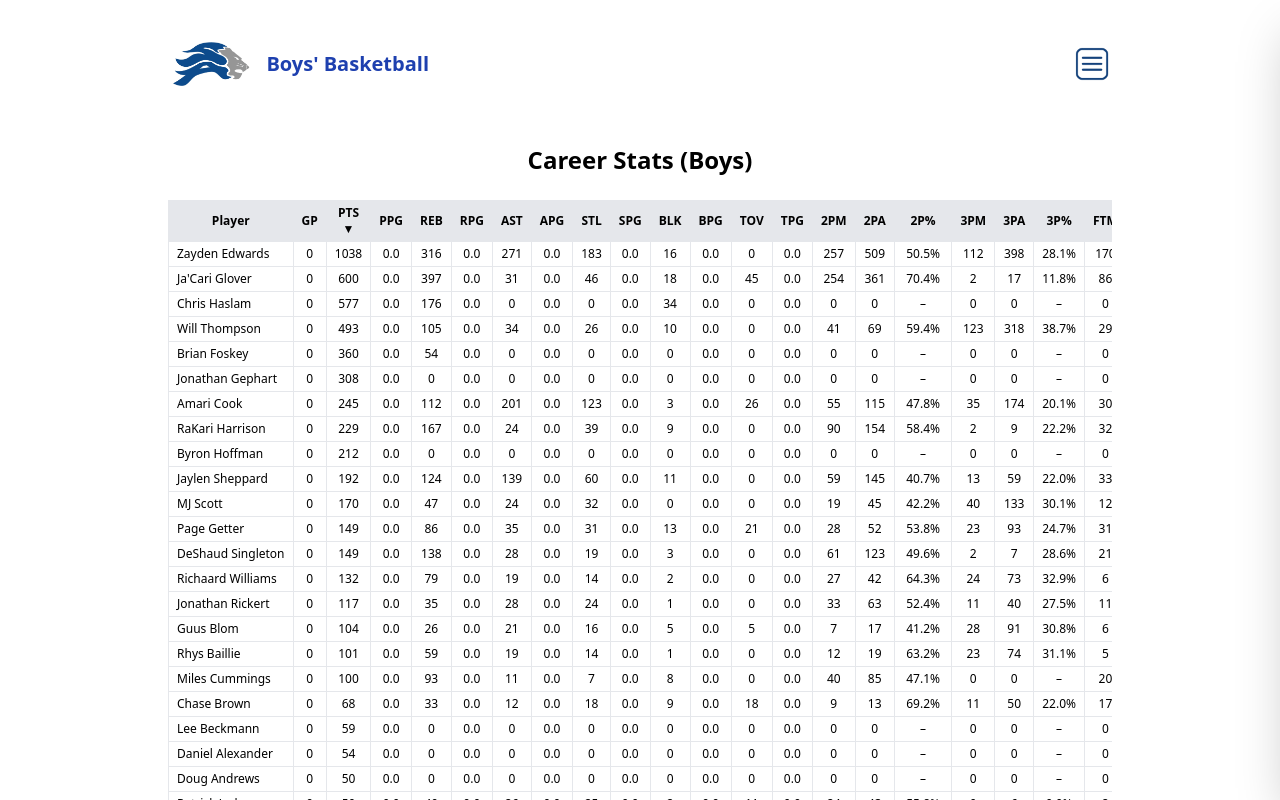
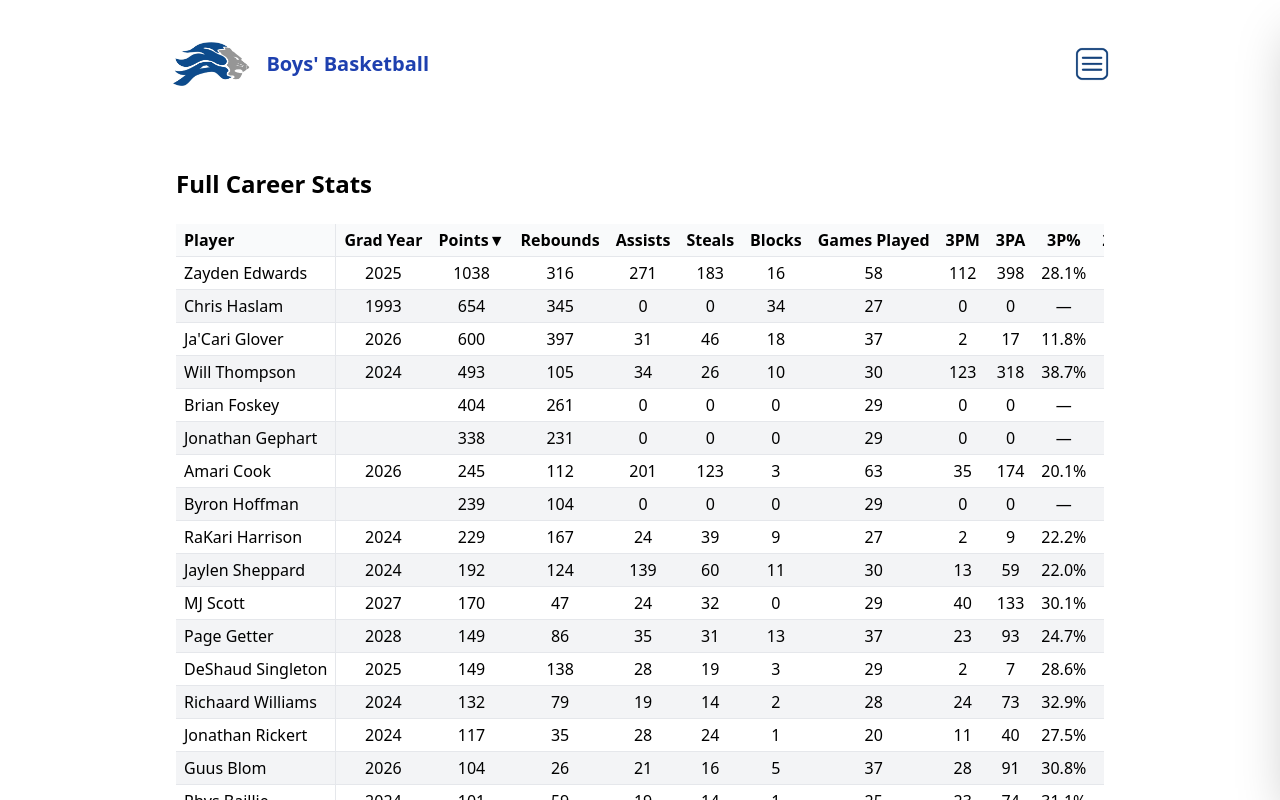
Before and after one commit to newonda1/st-andrews-basketball, a React (Vite) app: page /athletics/boys/basketball/records/career in a window 1280 px wide. Shown: the top 800 px of the page. Built offline with nearby package versions, Linux system fonts and the light colour scheme.

Commit message:
Update FullCareerStats.jsx

```diff
--- a/src/boys/basketball/pages/FullCareerStats.jsx
+++ b/src/boys/basketball/pages/FullCareerStats.jsx
@@ -1,262 +1,247 @@
-import React, { useEffect, useState } from "react";
+import React, { useEffect, useMemo, useState } from "react";
 
 function FullCareerStats() {
-  const [playerStats, setPlayerStats] = useState([]);
-  const [players, setPlayers] = useState([]);
-  const [careerTotals, setCareerTotals] = useState([]);
-  const [sortConfig, setSortConfig] = useState({
-    key: "Points",
-    direction: "desc",
-  });
+  const [careerStats, setCareerStats] = useState([]);
+  const [sortField, setSortField] = useState("Points"); // Default sort
+  const [sortDirection, setSortDirection] = useState("desc"); // desc = highest first
+  const [error, setError] = useState("");
 
   useEffect(() => {
-    Promise.all([
-      fetch("/data/boys/basketball/playergamestats.json").then((res) =>
-        res.json()
-      ),
-      fetch("/data/boys/basketball/players.json").then((res) => res.json()),
-    ])
-      .then(([playerStatsData, playersData]) => {
-        setPlayerStats(playerStatsData);
-        setPlayers(playersData);
-      })
-      .catch((err) => console.error("Failed to load data:", err));
-  }, []);
+    async function fetchData() {
+      try {
+        setError("");
 
-  useEffect(() => {
-    if (playerStats.length && players.length) {
-      const careerMap = {};
+        const statsPath = "/data/boys/basketball/playergamestats.json";
+        const playersPath = "/data/boys/basketball/players.json";
+        const adjustmentsPath = "/data/boys/basketball/adjustments.json";
 
-      playerStats.forEach((game) => {
-        const id = game.PlayerID;
+        // adjustments.json might not exist yet; handle gracefully
+        const [statsRes, playersRes, adjustmentsRes] = await Promise.all([
+          fetch(statsPath),
+          fetch(playersPath),
+          fetch(adjustmentsPath).catch(() => null),
+        ]);
 
-        if (!careerMap[id]) {
-          careerMap[id] = {
-            PlayerID: id,
-            GamesPlayed: 0,
+        if (!statsRes.ok) throw new Error(`Failed to load ${statsPath} (HTTP ${statsRes.status})`);
+        if (!playersRes.ok) throw new Error(`Failed to load ${playersPath} (HTTP ${playersRes.status})`);
+
+        const statsData = await statsRes.json();
+        const playersData = await playersRes.json();
+
+        let adjustmentsData = [];
+        if (adjustmentsRes && adjustmentsRes.ok) {
+          adjustmentsData = await adjustmentsRes.json();
+        }
+
+        const combinedStats = [
+          ...(Array.isArray(statsData) ? statsData : []),
+          ...(Array.isArray(adjustmentsData) ? adjustmentsData : []),
+        ];
+
+        const playerTotals = {};
+
+        for (const stat of combinedStats) {
+          const playerId = Number(stat.PlayerID);
+          if (!Number.isFinite(playerId)) continue;
+
+          if (!playerTotals[playerId]) {
+            playerTotals[playerId] = {
+              PlayerID: playerId,
               Points: 0,
               Rebounds: 0,
               Assists: 0,
               Steals: 0,
               Blocks: 0,
-            Turnovers: 0,
+              GamesPlayed: 0,
+              ThreePM: 0,
+              ThreePA: 0,
               TwoPM: 0,
               TwoPA: 0,
-            ThreePM: 0,
-            ThreePA: 0,
               FTM: 0,
               FTA: 0,
             };
           }
 
-        const entry = careerMap[id];
+          // accumulate (coerce to number, default 0)
+          playerTotals[playerId].Points += Number(stat.Points) || 0;
+          playerTotals[playerId].Rebounds += Number(stat.Rebounds) || 0;
+          playerTotals[playerId].Assists += Number(stat.Assists) || 0;
+          playerTotals[playerId].Steals += Number(stat.Steals) || 0;
+          playerTotals[playerId].Blocks += Number(stat.Blocks) || 0;
 
-        if (game.MinutesPlayed != null && game.MinutesPlayed > 0) {
-          entry.GamesPlayed += 1;
+          playerTotals[playerId].ThreePM += Number(stat.ThreePM) || 0;
+          playerTotals[playerId].ThreePA += Number(stat.ThreePA) || 0;
+          playerTotals[playerId].TwoPM += Number(stat.TwoPM) || 0;
+          playerTotals[playerId].TwoPA += Number(stat.TwoPA) || 0;
+          playerTotals[playerId].FTM += Number(stat.FTM) || 0;
+          playerTotals[playerId].FTA += Number(stat.FTA) || 0;
+
+          // Count as a game row if it has a GameID (stats file does) OR if adjustments is a game-level row
+          // This keeps your old behavior: every row contributes +1 game played.
+          playerTotals[playerId].GamesPlayed += 1;
         }
 
-        entry.Points += game.Points || 0;
-        entry.Rebounds += game.Rebounds || 0;
-        entry.Assists += game.Assists || 0;
-        entry.Steals += game.Steals || 0;
-        entry.Blocks += game.Blocks || 0;
-        entry.Turnovers += game.Turnovers || 0;
-        entry.TwoPM += game.TwoPM || 0;
-        entry.TwoPA += game.TwoPA || 0;
-        entry.ThreePM += game.ThreePM || 0;
-        entry.ThreePA += game.ThreePA || 0;
-        entry.FTM += game.FTM || 0;
-        entry.FTA += game.FTA || 0;
-      });
+        const fullCareerStats = Object.values(playerTotals).map((player) => {
+          const playerInfo = (playersData || []).find(
+            (p) => Number(p.PlayerID) === Number(player.PlayerID)
+          );
 
-      const merged = Object.values(careerMap).map((totals) => {
-        const player = players.find((p) => p.PlayerID === totals.PlayerID);
-        const gamesPlayed = totals.GamesPlayed || 0;
-
-        const twoPtPct =
-          totals.TwoPA > 0 ? (totals.TwoPM / totals.TwoPA) * 100 : null;
-        const threePtPct =
-          totals.ThreePA > 0 ? (totals.ThreePM / totals.ThreePA) * 100 : null;
-        const ftPct =
-          totals.FTA > 0 ? (totals.FTM / totals.FTA) * 100 : null;
+          const threeP = player.ThreePA > 0 ? (player.ThreePM / player.ThreePA) * 100 : 0;
+          const twoP = player.TwoPA > 0 ? (player.TwoPM / player.TwoPA) * 100 : 0;
+          const ftP = player.FTA > 0 ? (player.FTM / player.FTA) * 100 : 0;
 
           return {
-          ...totals,
-          Name: player ? `${player.FirstName} ${player.LastName}` : "Unknown",
-          TwoPtPct: twoPtPct,
-          ThreePtPct: threePtPct,
-          FTPct: ftPct,
-          PPG: gamesPlayed > 0 ? totals.Points / gamesPlayed : 0,
-          RPG: gamesPlayed > 0 ? totals.Rebounds / gamesPlayed : 0,
-          APG: gamesPlayed > 0 ? totals.Assists / gamesPlayed : 0,
-          SPG: gamesPlayed > 0 ? totals.Steals / gamesPlayed : 0,
-          BPG: gamesPlayed > 0 ? totals.Blocks / gamesPlayed : 0,
-          TPG: gamesPlayed > 0 ? totals.Turnovers / gamesPlayed : 0,
+            ...player,
+            Name: playerInfo ? `${playerInfo.FirstName} ${playerInfo.LastName}` : "Unknown Player",
+            GradYear: playerInfo ? playerInfo.GradYear : "Unknown",
+            ThreePPercentage: threeP,
+            TwoPPercentage: twoP,
+            FTPercentage: ftP,
           };
         });
 
-      setCareerTotals(merged);
+        setCareerStats(fullCareerStats);
+      } catch (e) {
+        setError(String(e?.message || e));
       }
-  }, [playerStats, players]);
-
-  const sortData = (data) => {
-    const sorted = [...data];
-    sorted.sort((a, b) => {
-      const { key, direction } = sortConfig;
-      let valA = a[key];
-      let valB = b[key];
-
-      if (valA == null) valA = -Infinity;
-      if (valB == null) valB = -Infinity;
-
-      if (typeof valA === "string") {
-        valA = valA.toLowerCase();
-        valB = valB.toLowerCase();
     }
 
-      if (valA < valB) return direction === "asc" ? -1 : 1;
-      if (valA > valB) return direction === "asc" ? 1 : -1;
-      return 0;
+    fetchData();
+  }, []);
+
+  // Sorting
+  const sortedStats = useMemo(() => {
+    return [...careerStats].sort((a, b) => {
+      const av = a?.[sortField] ?? 0;
+      const bv = b?.[sortField] ?? 0;
+
+      if (sortDirection === "asc") return (Number(av) || 0) - (Number(bv) || 0);
+      return (Number(bv) || 0) - (Number(av) || 0);
     });
-    return sorted;
+  }, [careerStats, sortField, sortDirection]);
+
+  const handleSort = (field) => {
+    if (field === sortField) {
+      setSortDirection(sortDirection === "asc" ? "desc" : "asc");
+    } else {
+      setSortField(field);
+      setSortDirection("desc");
+    }
   };
 
-  const handleSort = (key) => {
-    setSortConfig((prev) => ({
-      key,
-      direction: prev.key === key && prev.direction === "desc" ? "asc" : "desc",
-    }));
-  };
+  return (
+    <div className="p-6">
+      <h1 className="text-2xl font-bold mb-6">Full Career Stats</h1>
 
-  const getSortIndicator = (key) => {
-    if (sortConfig.key !== key) return "";
-    return sortConfig.direction === "asc" ? "▲" : "▼";
-  };
-
-  const formatNumber = (value, decimals = 1) =>
-    value != null ? value.toFixed(decimals) : "–";
-
-  const sortedTotals = sortData(careerTotals);
-
-  return (
-    <div className="space-y-6 px-4">
-      <h1 className="text-2xl font-bold text-center">Career Stats (Boys)</h1>
+      {error && (
+        <div className="mb-4 p-3 rounded bg-red-50 text-red-700 border border-red-200 whitespace-pre-wrap">
+          {error}
+        </div>
+      )}
 
       <div className="overflow-x-auto">
-        <table className="min-w-full table-auto text-xs border text-center">
-          <thead className="bg-gray-200 font-bold">
-            <tr>
-              <th className="border px-2 py-1">Player</th>
-              <th
-                className="border px-2 py-1 cursor-pointer"
-                onClick={() => handleSort("GamesPlayed")}
-              >
-                GP {getSortIndicator("GamesPlayed")}
+        <table className="w-full text-sm md:text-base table-auto whitespace-nowrap">
+          <thead>
+            <tr className="bg-gray-50">
+              {/* Sticky column: give it a real background and a z-index so it stays clean */}
+              <th className="sticky left-0 z-20 bg-gray-50 px-2 py-1 text-left border-r">
+                Player
               </th>
-              <th
-                className="border px-2 py-1 cursor-pointer"
-                onClick={() => handleSort("Points")}
-              >
-                PTS {getSortIndicator("Points")}
+
+              <th className="px-2 py-1 cursor-pointer" onClick={() => handleSort("GradYear")}>
+                Grad Year{sortField === "GradYear" && (sortDirection === "asc" ? "▲" : "▼")}
               </th>
-              <th
-                className="border px-2 py-1 cursor-pointer"
-                onClick={() => handleSort("PPG")}
-              >
-                PPG {getSortIndicator("PPG")}
+
+              <th className="px-2 py-1 cursor-pointer" onClick={() => handleSort("Points")}>
+                Points{sortField === "Points" && (sortDirection === "asc" ? "▲" : "▼")}
               </th>
-              <th
-                className="border px-2 py-1 cursor-pointer"
-                onClick={() => handleSort("Rebounds")}
-              >
-                REB {getSortIndicator("Rebounds")}
+
+              <th className="px-2 py-1 cursor-pointer" onClick={() => handleSort("Rebounds")}>
+                Rebounds{sortField === "Rebounds" && (sortDirection === "asc" ? "▲" : "▼")}
               </th>
-              <th
-                className="border px-2 py-1 cursor-pointer"
-                onClick={() => handleSort("RPG")}
-              >
-                RPG {getSortIndicator("RPG")}
+
+              <th className="px-2 py-1 cursor-pointer" onClick={() => handleSort("Assists")}>
+                Assists{sortField === "Assists" && (sortDirection === "asc" ? "▲" : "▼")}
               </th>
-              <th
-                className="border px-2 py-1 cursor-pointer"
-                onClick={() => handleSort("Assists")}
-              >
-                AST {getSortIndicator("Assists")}
+
+              <th className="px-2 py-1 cursor-pointer" onClick={() => handleSort("Steals")}>
+                Steals{sortField === "Steals" && (sortDirection === "asc" ? "▲" : "▼")}
               </th>
-              <th
-                className="border px-2 py-1 cursor-pointer"
-                onClick={() => handleSort("APG")}
-              >
-                APG {getSortIndicator("APG")}
+
+              <th className="px-2 py-1 cursor-pointer" onClick={() => handleSort("Blocks")}>
+                Blocks{sortField === "Blocks" && (sortDirection === "asc" ? "▲" : "▼")}
               </th>
-              <th className="border px-2 py-1">STL</th>
-              <th className="border px-2 py-1">SPG</th>
-              <th className="border px-2 py-1">BLK</th>
-              <th className="border px-2 py-1">BPG</th>
-              <th className="border px-2 py-1">TOV</th>
-              <th className="border px-2 py-1">TPG</th>
-              <th className="border px-2 py-1">2PM</th>
-              <th className="border px-2 py-1">2PA</th>
-              <th className="border px-2 py-1">2P%</th>
-              <th className="border px-2 py-1">3PM</th>
-              <th className="border px-2 py-1">3PA</th>
-              <th className="border px-2 py-1">3P%</th>
-              <th className="border px-2 py-1">FTM</th>
-              <th className="border px-2 py-1">FTA</th>
-              <th className="border px-2 py-1">FT%</th>
+
+              <th className="px-2 py-1 cursor-pointer" onClick={() => handleSort("GamesPlayed")}>
+                Games Played{sortField === "GamesPlayed" && (sortDirection === "asc" ? "▲" : "▼")}
+              </th>
+
+              <th className="px-2 py-1 cursor-pointer" onClick={() => handleSort("ThreePM")}>
+                3PM{sortField === "ThreePM" && (sortDirection === "asc" ? "▲" : "▼")}
+              </th>
+
+              <th className="px-2 py-1 cursor-pointer" onClick={() => handleSort("ThreePA")}>
+                3PA{sortField === "ThreePA" && (sortDirection === "asc" ? "▲" : "▼")}
+              </th>
+
+              <th className="px-2 py-1 cursor-pointer" onClick={() => handleSort("ThreePPercentage")}>
+                3P%{sortField === "ThreePPercentage" && (sortDirection === "asc" ? "▲" : "▼")}
+              </th>
+
+              <th className="px-2 py-1 cursor-pointer" onClick={() => handleSort("TwoPM")}>
+                2PM{sortField === "TwoPM" && (sortDirection === "asc" ? "▲" : "▼")}
+              </th>
+
+              <th className="px-2 py-1 cursor-pointer" onClick={() => handleSort("TwoPA")}>
+                2PA{sortField === "TwoPA" && (sortDirection === "asc" ? "▲" : "▼")}
+              </th>
+
+              <th className="px-2 py-1 cursor-pointer" onClick={() => handleSort("TwoPPercentage")}>
+                2P%{sortField === "TwoPPercentage" && (sortDirection === "asc" ? "▲" : "▼")}
+              </th>
+
+              <th className="px-2 py-1 cursor-pointer" onClick={() => handleSort("FTM")}>
+                FTM{sortField === "FTM" && (sortDirection === "asc" ? "▲" : "▼")}
+              </th>
+
+              <th className="px-2 py-1 cursor-pointer" onClick={() => handleSort("FTA")}>
+                FTA{sortField === "FTA" && (sortDirection === "asc" ? "▲" : "▼")}
+              </th>
+
+              <th className="px-2 py-1 cursor-pointer" onClick={() => handleSort("FTPercentage")}>
+                FT%{sortField === "FTPercentage" && (sortDirection === "asc" ? "▲" : "▼")}
+              </th>
             </tr>
           </thead>
+
           <tbody>
-            {sortedTotals.map((player) => (
-              <tr key={player.PlayerID}>
-                <td className="border px-2 py-1 whitespace-nowrap text-left">
+            {sortedStats.map((player, index) => (
+              <tr key={index} className="border-t odd:bg-white even:bg-gray-100">
+                <td className="sticky left-0 z-10 px-2 py-1 bg-inherit border-r font-medium">
                   {player.Name}
                 </td>
-                <td className="border px-2 py-1">{player.GamesPlayed}</td>
-                <td className="border px-2 py-1">{player.Points}</td>
-                <td className="border px-2 py-1">
-                  {formatNumber(player.PPG)}
+
+                <td className="px-2 py-1 text-center">{player.GradYear}</td>
+                <td className="px-2 py-1 text-center">{player.Points}</td>
+                <td className="px-2 py-1 text-center">{player.Rebounds}</td>
+                <td className="px-2 py-1 text-center">{player.Assists}</td>
+                <td className="px-2 py-1 text-center">{player.Steals}</td>
+                <td className="px-2 py-1 text-center">{player.Blocks}</td>
+                <td className="px-2 py-1 text-center">{player.GamesPlayed}</td>
+                <td className="px-2 py-1 text-center">{player.ThreePM}</td>
+                <td className="px-2 py-1 text-center">{player.ThreePA}</td>
+                <td className="px-2 py-1 text-center">
+                  {player.ThreePA > 0 ? player.ThreePPercentage.toFixed(1) + "%" : "—"}
                 </td>
-                <td className="border px-2 py-1">{player.Rebounds}</td>
-                <td className="border px-2 py-1">
-                  {formatNumber(player.RPG)}
+                <td className="px-2 py-1 text-center">{player.TwoPM}</td>
+                <td className="px-2 py-1 text-center">{player.TwoPA}</td>
+                <td className="px-2 py-1 text-center">
+                  {player.TwoPA > 0 ? player.TwoPPercentage.toFixed(1) + "%" : "—"}
                 </td>
-                <td className="border px-2 py-1">{player.Assists}</td>
-                <td className="border px-2 py-1">
-                  {formatNumber(player.APG)}
-                </td>
-                <td className="border px-2 py-1">{player.Steals}</td>
-                <td className="border px-2 py-1">
-                  {formatNumber(player.SPG)}
-                </td>
-                <td className="border px-2 py-1">{player.Blocks}</td>
-                <td className="border px-2 py-1">
-                  {formatNumber(player.BPG)}
-                </td>
-                <td className="border px-2 py-1">{player.Turnovers}</td>
-                <td className="border px-2 py-1">
-                  {formatNumber(player.TPG)}
-                </td>
-                <td className="border px-2 py-1">{player.TwoPM}</td>
-                <td className="border px-2 py-1">{player.TwoPA}</td>
-                <td className="border px-2 py-1">
-                  {player.TwoPtPct != null
-                    ? `${formatNumber(player.TwoPtPct, 1)}%`
-                    : "–"}
-                </td>
-                <td className="border px-2 py-1">{player.ThreePM}</td>
-                <td className="border px-2 py-1">{player.ThreePA}</td>
-                <td className="border px-2 py-1">
-                  {player.ThreePtPct != null
-                    ? `${formatNumber(player.ThreePtPct, 1)}%`
-                    : "–"}
-                </td>
-                <td className="border px-2 py-1">{player.FTM}</td>
-                <td className="border px-2 py-1">{player.FTA}</td>
-                <td className="border px-2 py-1">
-                  {player.FTPct != null
-                    ? `${formatNumber(player.FTPct, 1)}%`
-                    : "–"}
+                <td className="px-2 py-1 text-center">{player.FTM}</td>
+                <td className="px-2 py-1 text-center">{player.FTA}</td>
+                <td className="px-2 py-1 text-center">
+                  {player.FTA > 0 ? player.FTPercentage.toFixed(1) + "%" : "—"}
                 </td>
               </tr>
             ))}
```
Lines whose indentation alone changed are shown as unchanged.
